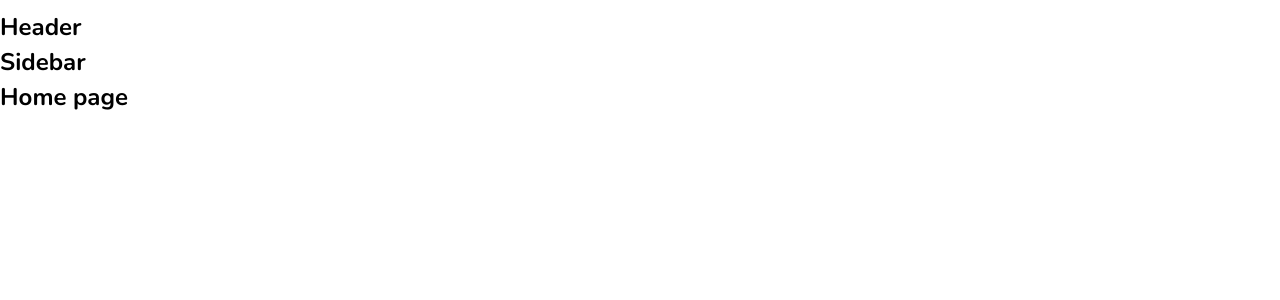
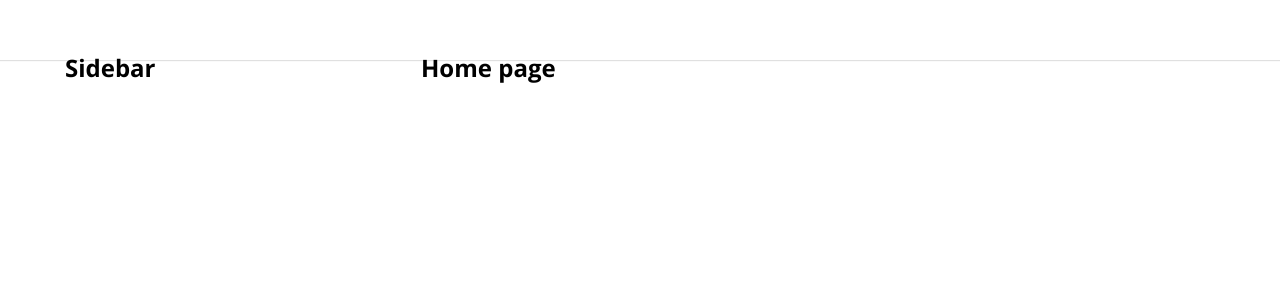
Before and after one commit to buiatuan/tiktok-ui, a React (Create React App) app: page / in a window 1280 px wide. Shown: the top 300 px of the page. Built offline with nearby package versions, Linux system fonts and the light colour scheme.

Commit message:
sDuwngj khung layout mặc định

```diff
--- a/package.json
+++ b/package.json
@@ -6,6 +6,7 @@
     "@testing-library/jest-dom": "^5.16.5",
     "@testing-library/react": "^13.3.0",
     "@testing-library/user-event": "^13.5.0",
+    "classnames": "^2.3.1",
     "normalize.css": "^8.0.1",
     "react": "^18.2.0",
     "react-dom": "^18.2.0",
--- a/src/components/GlobalStyles/GlobalStyles.scss
+++ b/src/components/GlobalStyles/GlobalStyles.scss
@@ -1,12 +1,18 @@
 @import 'normalize.css';
-@import url('https://fonts.googleapis.com/css2?family=Nunito:wght@300;400;500;600;700&display=swap');
+@import url('https://fonts.googleapis.com/css2?family=Open+Sans:wght@300;400;500;600;700;800&display=swap');
 
 :root {
     --primary: #fe2c55;
+
+    // Default layout
+    --default-layout-header-height: 60px;
+    --default-layout-width: 1150px;
 }
 
 * {
     box-sizing: border-box;
+    margin: 0;
+    padding: 0;
 }
 
 html {
@@ -14,7 +20,7 @@
 }
 
 body {
-    font-family: 'Nunito', sans-serif;
+    font-family: 'Open Sans', sans-serif;
     font-size: 1.6rem;
     line-height: 1.5rem;
     text-rendering: optimizeSpeed;
--- /dev/null
+++ b/src/components/Layout/DefaultLayout/DefaultLayout.module.scss
@@ -0,0 +1,14 @@
+.wrapper {
+    display: flex;
+    flex-direction: column;
+    align-items: center;
+}
+
+.container {
+    width: var(--default-layout-width, 1150px);
+    display: flex;
+}
+
+.content {
+    flex: 1;
+}
--- /dev/null
+++ b/src/components/Layout/DefaultLayout/Sidebar/Sidebar.module.scss
@@ -0,0 +1,3 @@
+.wrapper {
+    width: 356px;
+}
--- a/src/components/Layout/DefaultLayout/Sidebar/index.js
+++ b/src/components/Layout/DefaultLayout/Sidebar/index.js
@@ -1,5 +1,14 @@
+import classNames from 'classnames/bind';
+import styles from './Sidebar.module.scss';
+
+const cx = classNames.bind(styles);
+
 function Sidebar() {
-    return <h2>Sidebar</h2>;
+    return (
+        <aside className={cx('wrapper')}>
+            <h2>Sidebar</h2>
+        </aside>
+    );
 }
 
 export default Sidebar;
--- a/src/components/Layout/DefaultLayout/index.js
+++ b/src/components/Layout/DefaultLayout/index.js
@@ -1,13 +1,17 @@
+import classNames from 'classnames/bind';
+import styles from './DefaultLayout.module.scss';
 import Header from '~/components/Layout/components/Header';
 import Sidebar from './Sidebar';
 
+const cx = classNames.bind(styles);
+
 function DefaultLayout({ children }) {
     return (
-        <div>
+        <div className={cx('wrapper')}>
             <Header />
-            <div className="container">
+            <div className={cx('container')}>
                 <Sidebar />
-                <div className="content">{children}</div>
+                <div className={cx('content')}>{children}</div>
             </div>
         </div>
     );
--- a/src/components/Layout/HeaderOnly/index.js
+++ b/src/components/Layout/HeaderOnly/index.js
@@ -1,6 +1,6 @@
 import Header from '~/components/Layout/components/Header';
 
-function DefaultLayout({ children }) {
+function HeaderOnly({ children }) {
     return (
         <div>
             <Header />
@@ -11,4 +11,4 @@
     );
 }
 
-export default DefaultLayout;
+export default HeaderOnly;
--- /dev/null
+++ b/src/components/Layout/components/Header/Header.module.scss
@@ -0,0 +1,12 @@
+.wrapper {
+    width: 100%;
+    height: var(--default-layout-header-height, 60px);
+    box-shadow: 0px 1px 1px rgb(0 0 0 / 12%);
+    display: flex;
+    justify-content: center;
+}
+
+.inner {
+    width: var(--default-layout-width, 1150px);
+    height: 100%;
+}
--- a/src/components/Layout/components/Header/index.js
+++ b/src/components/Layout/components/Header/index.js
@@ -1,5 +1,17 @@
+import classNames from 'classnames/bind';
+import styles from './Header.module.scss';
+
+const cx = classNames.bind(styles);
+
 function Header() {
-    return <h2>Header</h2>;
+    return (
+        <header className={cx('wrapper')}>
+            <div className={cx('inner')}>
+                {/* {logo} */}
+                {/* {search} */}
+            </div>
+        </header>
+    );
 }
 
 export default Header;
```
Also changed, not shown: 1 other file (tests, documents, lock files or other folders).
